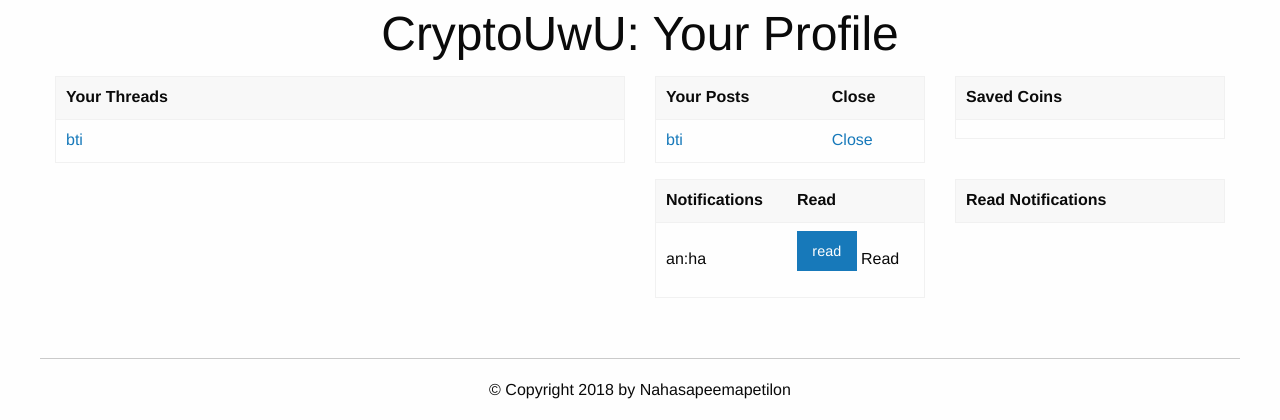
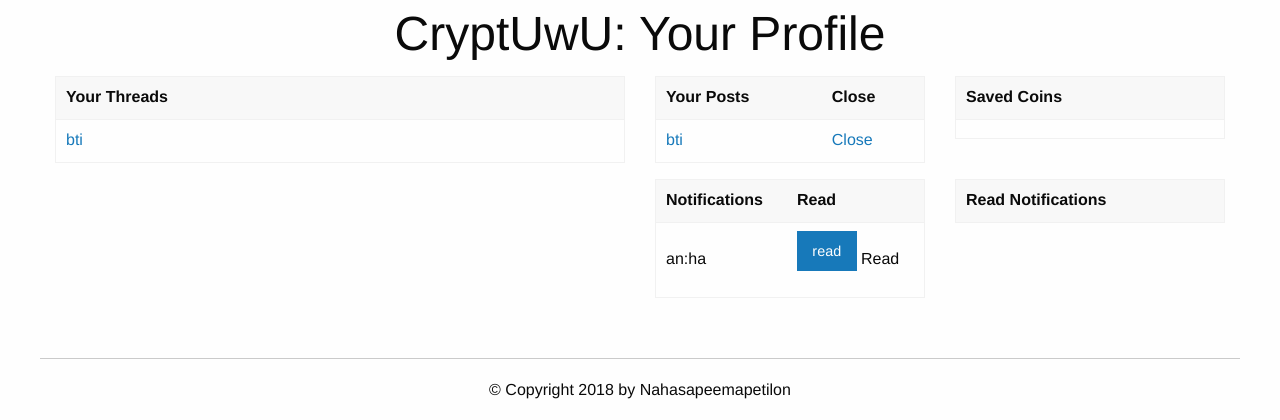
Before and after one commit to adil11111/SDFP, a Flask app: page /profile in a window 1280 px wide. Shown: the part 54-474 px from the top of the page. Run offline with Flask 2, Linux system fonts and the light colour scheme; a user stored in the database is signed in; data comes from the database, SQL or seed files in the repository; lists and menus that the app fills with data are empty; parts of the project's set-up code (start-up, migrations or seed data) failed here and were passed over; some libraries are stand-ins or nearby versions.

Commit message:
fixed naming

```diff
--- a/doc/devlog.txt
+++ b/doc/devlog.txt
@@ -188,3 +188,7 @@
 --------------------------------------------------------------
 - More bugfixes and stress-testing :3
 - Add new methods to crypto.py and a new template to fully utilize the features on /charts
+
+narangA -- 2019-01-16 12:31
+--------------------------------------------------------------
+- changed from CryptoUwu to CryptUwu
--- a/templates/home.html
+++ b/templates/home.html
@@ -40,7 +40,7 @@
 {% endblock %}
 
 {% block content %}
-<h1 class="text-center"> CryptoUwU </h1>
+<h1 class="text-center"> CryptUwU </h1>
 <br>
 
 <div class="grid-container">
--- a/templates/profile.html
+++ b/templates/profile.html
@@ -3,7 +3,7 @@
 {% block title %} Profile {% endblock %}
 
 {% block content %}
-<h1 class="text-center"> CryptoUwU: Your Profile</h1>
+<h1 class="text-center"> CryptUwU: Your Profile</h1>
 
 <div class="grid-container">
   <div class="grid-x grid-padding-x">
--- a/templates/register.html
+++ b/templates/register.html
@@ -17,7 +17,7 @@
 {% endblock %}
 
 {% block content %}
-<h1 class="text-center"> CryptoUwU Register Page</h1>
+<h1 class="text-center"> CryptUwU Register Page</h1>
 {% set msgs = get_flashed_messages() %}
 {% for message in msgs %}
 <div class="callout alert center" data-closable>
```
